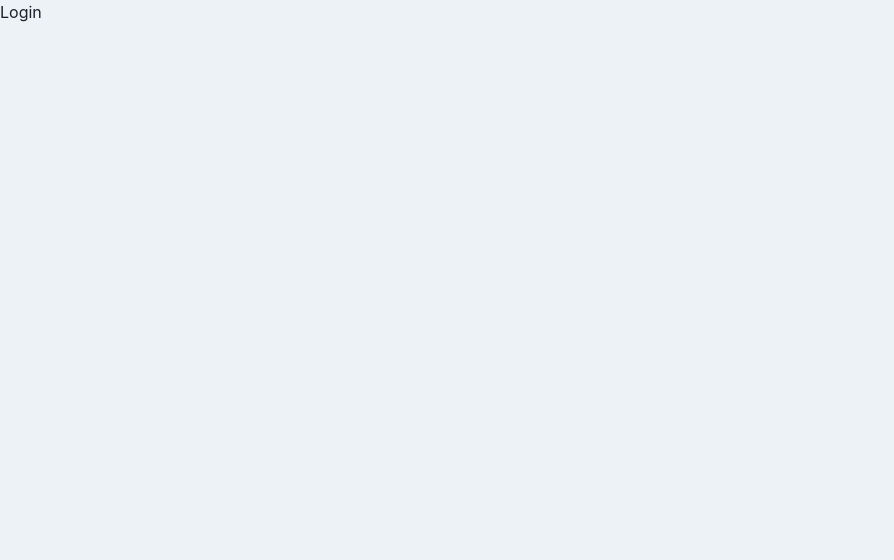
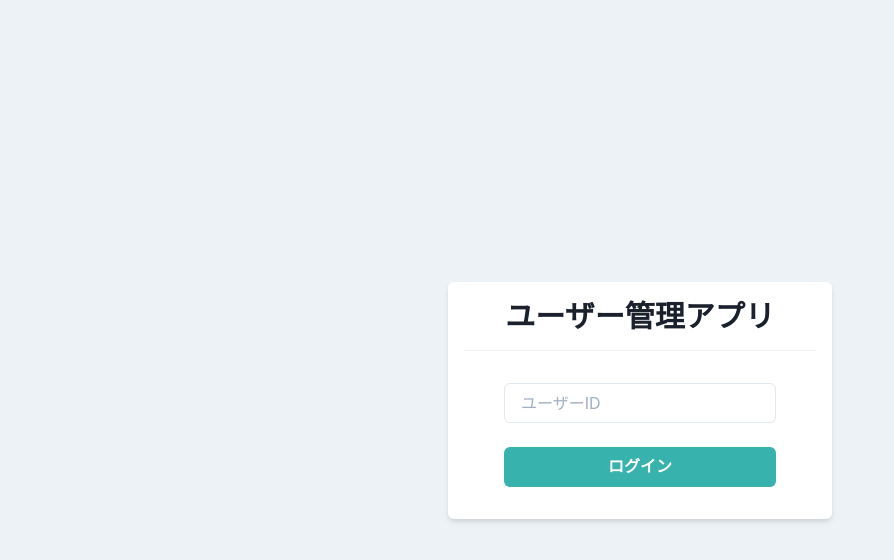
Before and after one commit to yuuki-katsuta/user-management-app, a React (Create React App) app: page / in a window 1280 px wide. Shown: the top 560 px of the page, without its empty margins (0-894 px from the left). Built offline with nearby package versions, Linux system fonts and the light colour scheme.

Commit message:
ログイン画面作成

```diff
--- a/src/components/pages/Login.tsx
+++ b/src/components/pages/Login.tsx
@@ -1,5 +1,34 @@
 import { memo, VFC } from 'react';
+import {
+  Box,
+  Button,
+  Divider,
+  Flex,
+  Heading,
+  Input,
+  Stack,
+} from '@chakra-ui/react';
 
 export const Login: VFC = memo(() => {
-  return <p>Login</p>;
+  return (
+    <Flex alignItems='center' justifyContent='center' height='100vh'>
+      <Box bg='white' w='sm' p={4} borderRadius='md' shadow='md'>
+        <Heading as='h1' size='lg' textAlign='center'>
+          ユーザー管理アプリ
+        </Heading>
+        <Divider my={4} />
+        <Stack spacing={6} py={4} px={10}>
+          <Input placeholder='ユーザーID' />
+          <Button
+            bg='teal.400'
+            color='white'
+            isFullWidth
+            _hover={{ opacity: 0.8 }}
+          >
+            ログイン
+          </Button>
+        </Stack>
+      </Box>
+    </Flex>
+  );
 });
```
